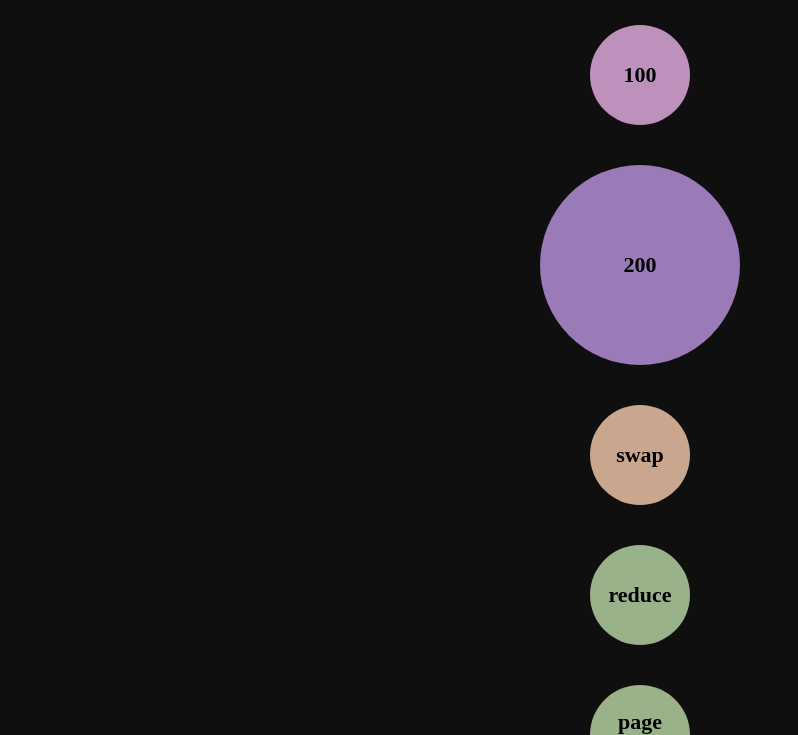
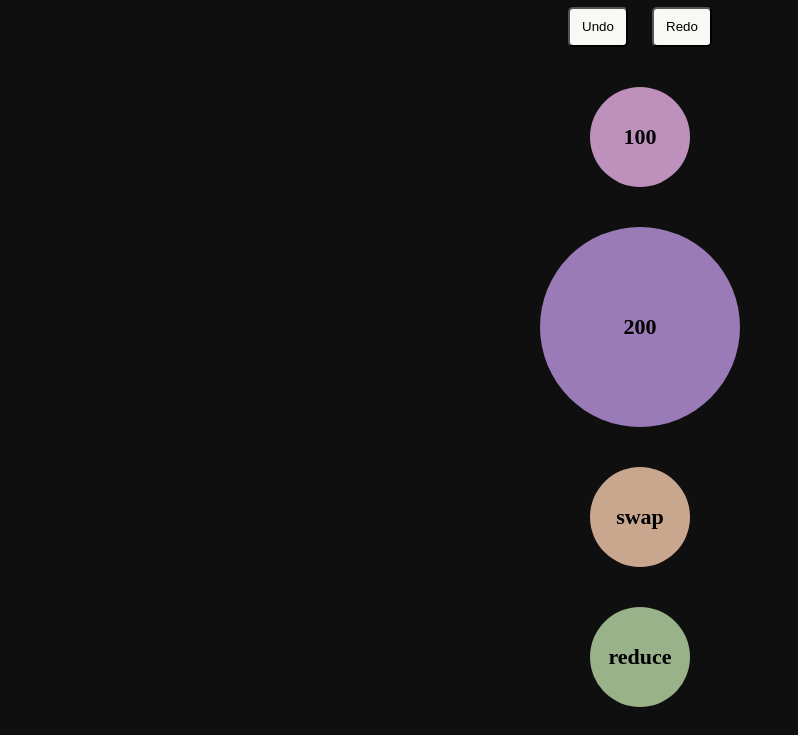
Before and after one commit to YanaPletner/The-ball-game, a plain HTML site: page index.html in a window 1280 px wide. Shown: the part 73-808 px from the top of the page, without its empty margins (0-798 px from the left). Drawn offline with Linux system fonts and the light colour scheme.

Commit message:
Add undo and redo buttons and style

```diff
--- a/index.html
+++ b/index.html
@@ -10,6 +10,8 @@
 
 <body>
     <h1>The Ball Game</h1>
+    <button class="undo">Undo</button>
+    <button class="redo">Redo</button>
     <div onclick="onBallClick(this, 400, 100)" class="ball ball-1">100</div>
     <div onclick="onBallClick(this, 500, 100)" class="ball ball-2">200</div>
     <div onclick="swapColorAndSize()" class="ball ball-3">swap</div>
--- a/style.css
+++ b/style.css
@@ -4,6 +4,7 @@
 
 body {
     background-color: rgb(15, 15, 15);
+    text-align: center;
 }
 
 h1 {
@@ -41,3 +42,11 @@ h1 {
 .ball-3 {
     background-color: rgb(201, 167, 143);
 }
+
+button {
+    height: 40px;
+    width: 60px;
+    border-radius: 5px;
+    margin-inline: 10px;
+    background-color: rgb(248, 248, 244);
+}
```
